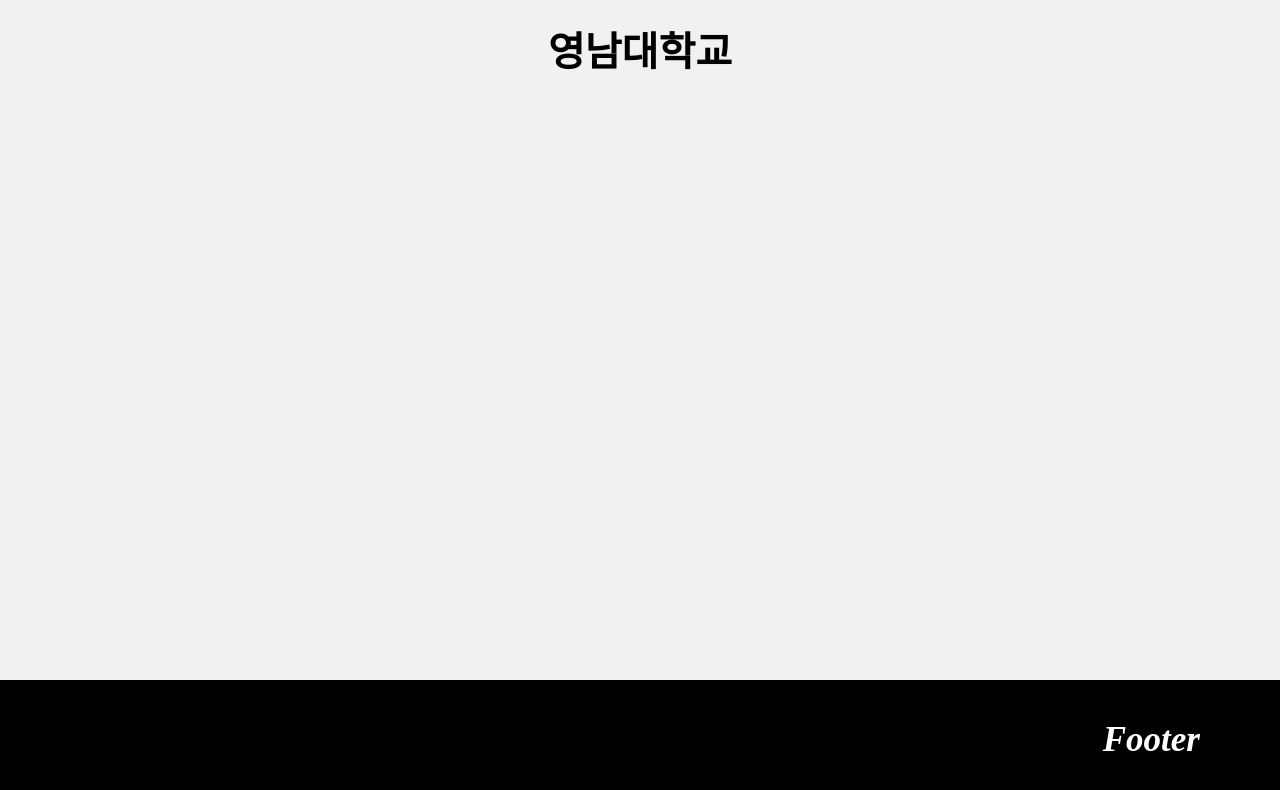
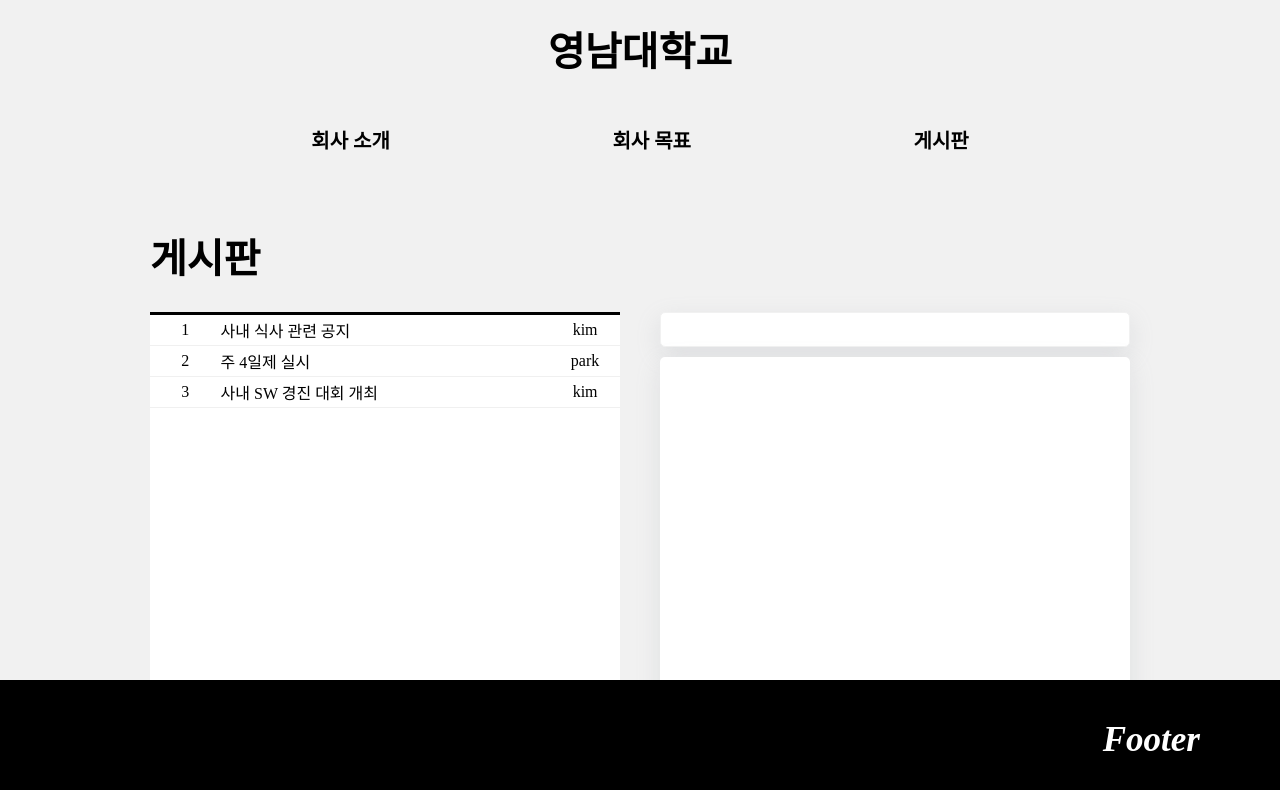
Before and after one commit to Likelion-YeungNam-Univ/12th-fe-9th-assignment, a React (Create React App) app: page /notice in a window 1280 px wide. Before the commit this address had no page. Shown: the top 790 px of the page. Built offline with nearby package versions, Linux system fonts and the light colour scheme.

Commit message:
feat: 게시판 페이지 생성

```diff
--- a/src/App.js
+++ b/src/App.js
@@ -4,6 +4,7 @@
 import Layout from "./layouts/Layout";
 import Introduction from "./components/Introduction";
 import Goal from "./components/Goal";
+import Notice from "./components/Notice";
 
 function App() {
   return (
@@ -13,7 +14,8 @@
         <Routes>
           <Route path="/" element={<Layout />}>
             <Route path="" element={<Introduction />} />
-            <Route path="goal" element={<Goal/>} />
+            <Route path="goal" element={<Goal />} />
+            <Route path="notice" element={<Notice/>} />
           </Route>
         </Routes>
         <Footer/>
--- /dev/null
+++ b/src/components/Notice.js
@@ -0,0 +1,76 @@
+import React, { useState } from 'react';
+import styled from 'styled-components';
+import NoticeInput from './NoticeInput';
+import NoticeItem from './NoticeItem';
+
+const Notice = () => {
+
+    const repository = [
+        { id: 1, title: "사내 식사 관련 공지", description: "이것은 식사 관련 공지입니다.", author: "kim" },
+        { id: 2, title: "주 4일제 실시", description: "주 4일제 관련 공지입니다.", author: "park" },
+        { id: 3, title : "사내 SW 경진 대회 개최", description : "사내 SW 경진대회 관련 공지입니다.", author : "kim"}
+    ];
+
+    const [post, setPost] = useState(repository);
+
+    const Wrapper = styled.div`
+        box-sizing : border-box;
+        padding : 20px 150px;
+    `;
+
+    const Title = styled.h1`
+        font-size : 40px;
+        font-weight : 600;
+    `;
+
+    const Main = styled.div`
+        display : flex;
+        justify-content : space-between;
+
+        height : 450px;
+    `;
+
+    const Left = styled.div`
+        width : 48%;
+        border-top : 3px solid #000;
+        border-bottom : 3px solid #000;
+
+        background-color : #fff;
+    `;
+
+    const Right = styled.div`
+        width : 48%;
+        background-color : #f1f1f1;
+
+    `;
+
+    const NoticeContainer = styled.div`
+        margin : 30px 0;
+        background-color : beige;
+        height : 300px;
+
+        display : flex;
+        flex-direction : column;
+
+        overflow-y : auto;
+    `;
+
+  return (
+      <Wrapper>
+          <Title>게시판</Title>
+
+          <Main>
+              <Left>
+                  {repository.map(post => {
+                      return <NoticeItem post={post}></NoticeItem>
+                  })}
+              </Left>
+              <Right>
+                  <NoticeInput></NoticeInput>
+              </Right>
+          </Main>
+      </Wrapper>
+  )
+}
+
+export default Notice
--- /dev/null
+++ b/src/components/NoticeInput.js
@@ -0,0 +1,65 @@
+import React from 'react'
+import styled from 'styled-components'
+
+const NoticeInput = () => {
+    const Title = styled.input`
+        outline : none;
+        border : 1px solid #f1f1f1;
+        width : 100%;
+        border-radius : 5px;
+        height : 35px;
+        box-shadow: rgba(149, 157, 165, 0.2) 0px 8px 24px;
+        box-sizing : border-box;
+        padding : 5px 10px;
+    `;
+
+    const TextArea = styled.textarea`
+        width : 100%;
+        height : 350px;
+        margin : 10px 0;
+        box-sizing : border-box;
+        padding : 15px;
+        outline : none;
+        border : none;
+        border-radius : 5px;
+        box-shadow: rgba(149, 157, 165, 0.2) 0px 8px 24px;
+        font-size : 15px;
+        resize : none;
+
+    `;
+
+    const Btn = styled.button`
+        border : none;
+        border-radius : 10px;
+        width : 100px;
+        height : 40px;
+        padding : 15px 15px;
+        margin-right : 15px;
+        display : flex;
+        justify-content : center;
+        align-items : center;
+        font-size : 20px;
+        font-weight : 600;
+        float : right;
+        background-color : ${props => props.bgColor};
+        transition : 0.2s;
+        cursor: pointer;
+
+        &:hover{
+            opacity : 0.9;
+            /* color : #fff; */
+            box-shadow: rgba(0, 0, 0, 0.24) 0px 2px 8px;
+        }
+    `;
+
+  return (
+      <div>
+          <Title></Title>
+          <TextArea></TextArea>
+          <Btn bgColor="#77dd77">POST</Btn>
+          <Btn bgColor="#ff6961">Delete</Btn>
+    </div>
+  )
+}
+
+export default NoticeInput
--- /dev/null
+++ b/src/components/NoticeItem.js
@@ -0,0 +1,38 @@
+import React from 'react'
+import styled from 'styled-components'
+
+const NoticeItem = ({ post }) => {
+  const Wrapper = styled.div`
+    width : 100%;
+    height : 30px;
+    display : flex;
+    align-items : center;
+
+
+    border-bottom : 1px solid #f0f0f0;
+  `;
+
+  const Id = styled.div`
+    width : 15%;
+    text-align : center;
+  `
+
+  const Title = styled.div`
+    width : 70%;
+  `;
+
+  const Author = styled.div`
+    width : 15%;
+    text-align : center;
+  `;
+  return (
+    <Wrapper>
+      <Id>{post.id}</Id>
+      <Title>{post.title}</Title>
+      <Author>{post.author}</Author>
+
+    </Wrapper>
+  )
+}
+
+export default NoticeItem
--- a/src/layouts/Layout.js
+++ b/src/layouts/Layout.js
@@ -29,7 +29,7 @@
         <Navbar>
             <NavItem>회사 소개</NavItem>
             <NavItem>회사 목표</NavItem>
-            <NavItem>공지사항</NavItem>
+            <NavItem>게시판</NavItem>
         </Navbar>
         <Outlet/>
       </>
```
